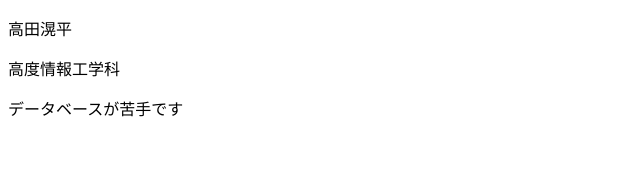
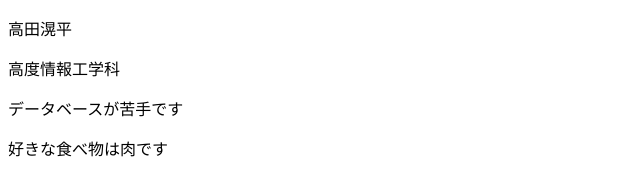
Before and after one commit to akirasima/branch-test, a plain HTML site: page profile_B.html in a window 1280 px wide. Shown: the whole page, without its empty margins (0-640 px from the left). Drawn offline with Linux system fonts and the light colour scheme.

Commit message:
profile_Bの修正

```diff
--- a/profile_B.html
+++ b/profile_B.html
@@ -9,5 +9,6 @@
     <p>高田滉平</p>
     <p>高度情報工学科</p>
     <p>データベースが苦手です</p>
+    <p>好きな食べ物は肉です</p>
 </body>
 </html>
```
